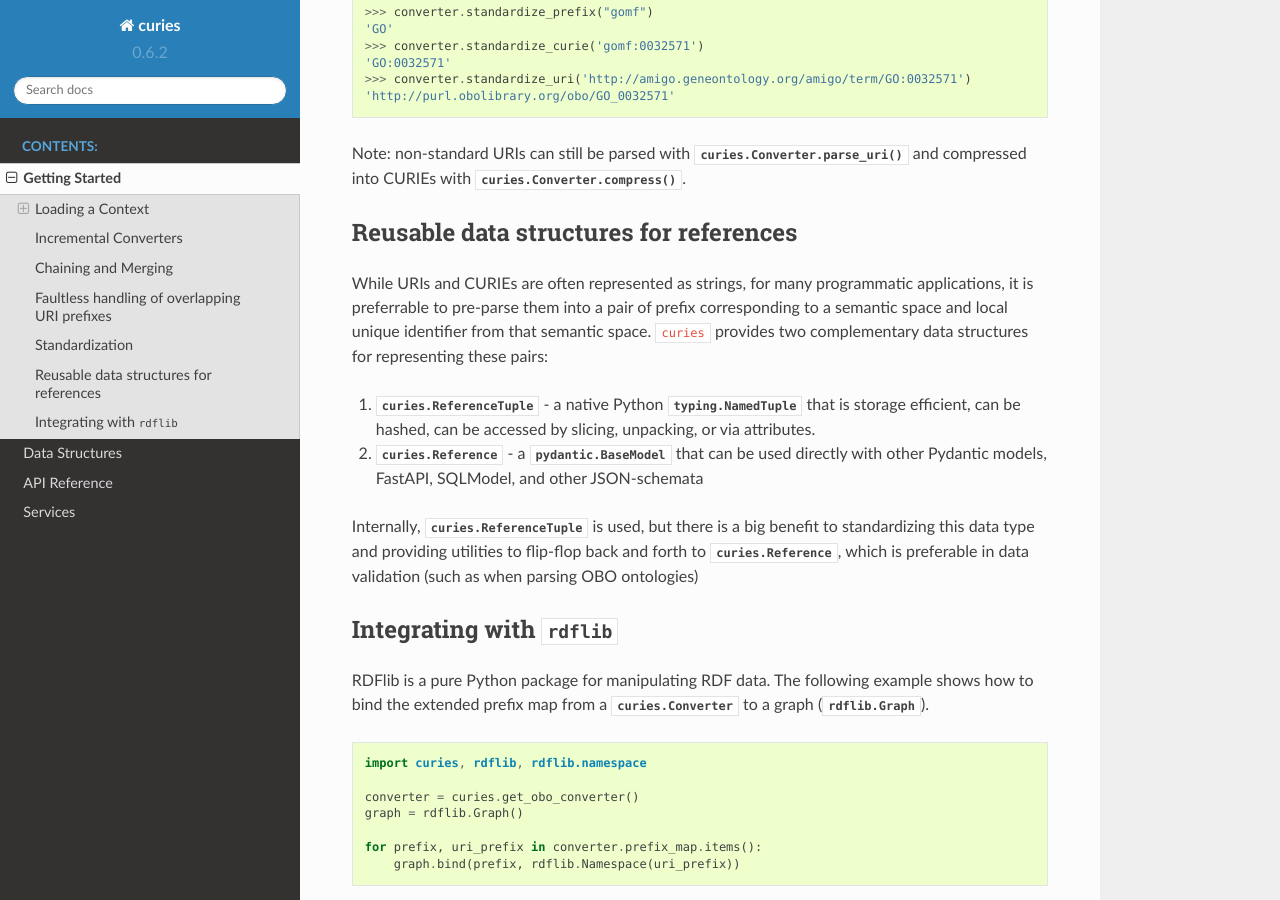
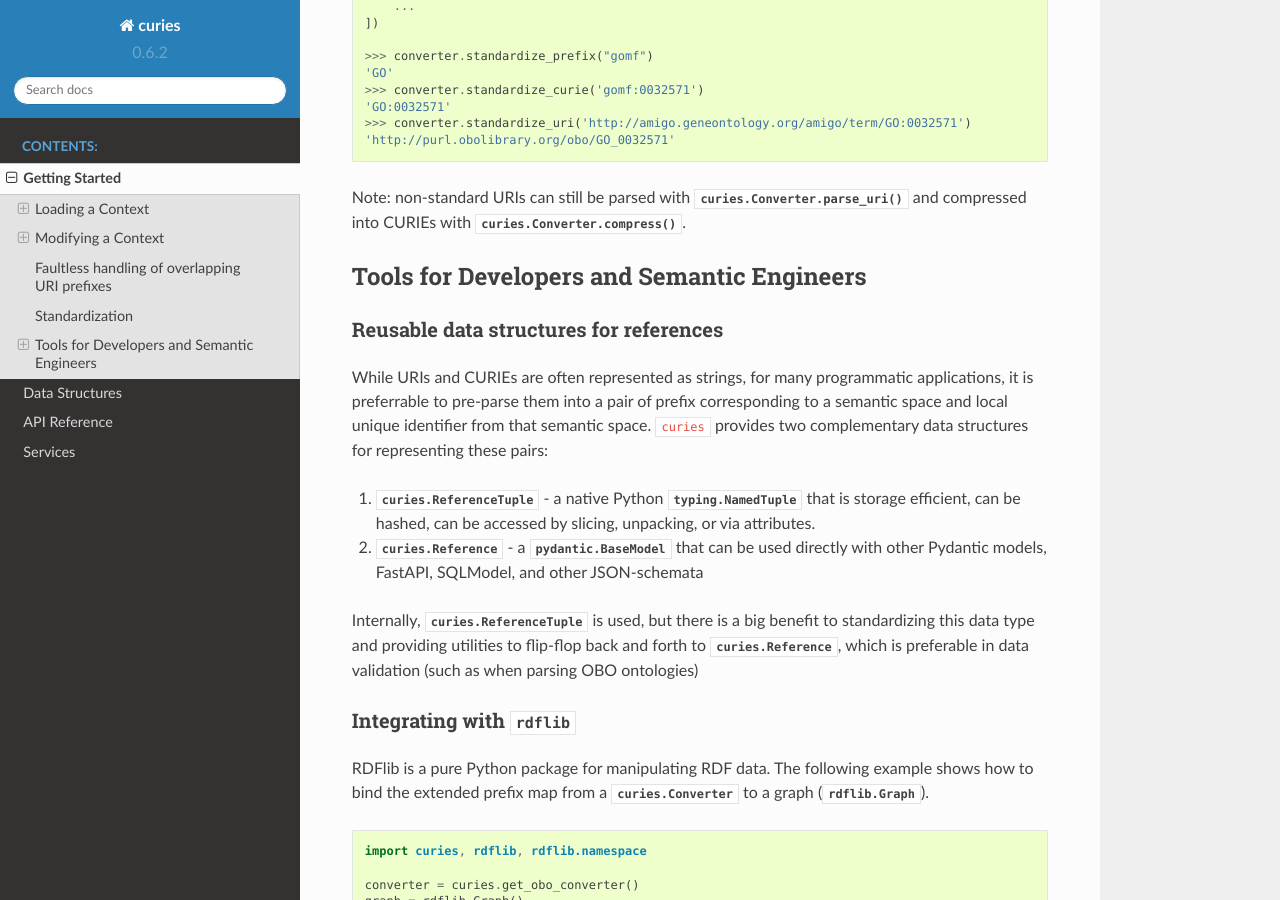
Before and after one commit to biopragmatics/curies, a Sphinx documentation site: the page built from docs/source/tutorial.rst, in a window 1280 px wide and 900 px high, scrolled down 4386 px. Built offline with Sphinx 7.4.7 and the Read the Docs theme 2.0.0, drawn with Linux system fonts in a browser that asks for light colours.

Commit message:
Update tutorial.rst

```diff
--- a/docs/source/tutorial.rst
+++ b/docs/source/tutorial.rst
@@ -69,8 +69,10 @@ Directly from a data structure
     This correctly handles the more complex data structures including ``@prefix`` noted in
     `here <https://github.com/OBOFoundry/OBOFoundry.github.io/issues/2410>`_.
 
+Modifying a Context
+-------------------
 Incremental Converters
-----------------------
+~~~~~~~~~~~~~~~~~~~~~~
 As suggested in `#13 <https://github.com/cthoyt/curies/issues/33>`_, new data
 can be added to an existing converter with either
 :meth:`curies.Converter.add_prefix` or :meth:`curies.Converter.add_record`.
@@ -113,7 +115,7 @@ for conflicts and merging can be made to be case insensitive by setting ``case_s
 Such a merging strategy is the basis for wholesale merging of converters, described below.
 
 Chaining and Merging
---------------------
+~~~~~~~~~~~~~~~~~~~~
 This package implements a faultless chain operation :func:`curies.chain` that is configurable for case
 sensitivity and fully considers all synonyms.
 
@@ -229,8 +231,10 @@ functions, is upgraded to the preferred prefix, ``GO``.
 Note: non-standard URIs can still be parsed with :meth:`curies.Converter.parse_uri` and compressed
 into CURIEs with :meth:`curies.Converter.compress`.
 
+Tools for Developers and Semantic Engineers
+-------------------------------------------
 Reusable data structures for references
----------------------------------------
+~~~~~~~~~~~~~~~~~~~~~~~~~~~~~~~~~~~~~~~
 While URIs and CURIEs are often represented as strings, for many programmatic applications,
 it is preferrable to pre-parse them into a pair of prefix corresponding to a semantic space
 and local unique identifier from that semantic space. ``curies`` provides two complementary
@@ -246,7 +250,7 @@ this data type and providing utilities to flip-flop back and forth to :mod:`curi
 which is preferable in data validation (such as when parsing OBO ontologies)
 
 Integrating with :mod:`rdflib`
-------------------------------
+~~~~~~~~~~~~~~~~~~~~~~~~~~~~~~
 RDFlib is a pure Python package for manipulating RDF data. The following example shows how to bind the
 extended prefix map from a :class:`curies.Converter` to a graph (:class:`rdflib.Graph`).
 
```
